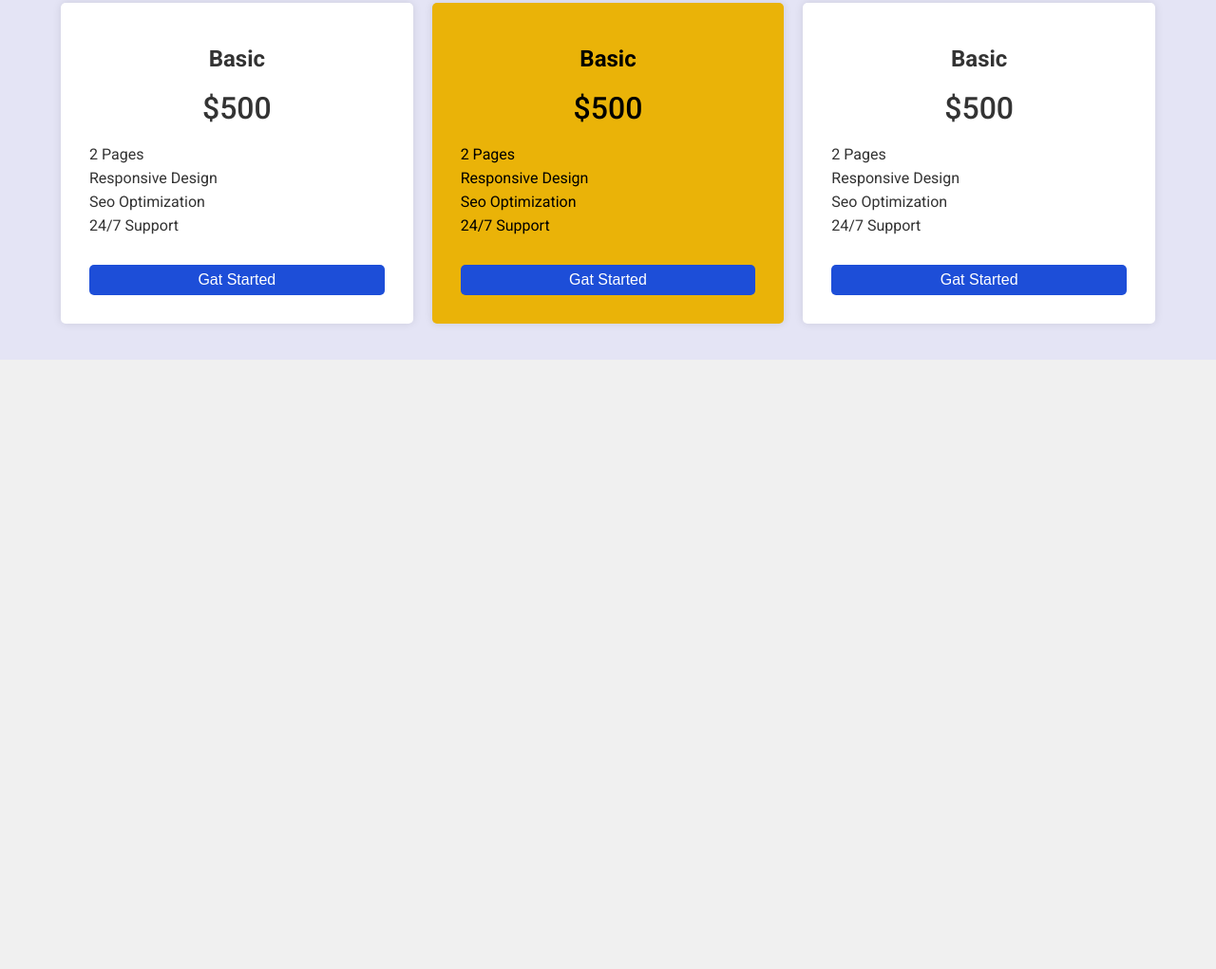
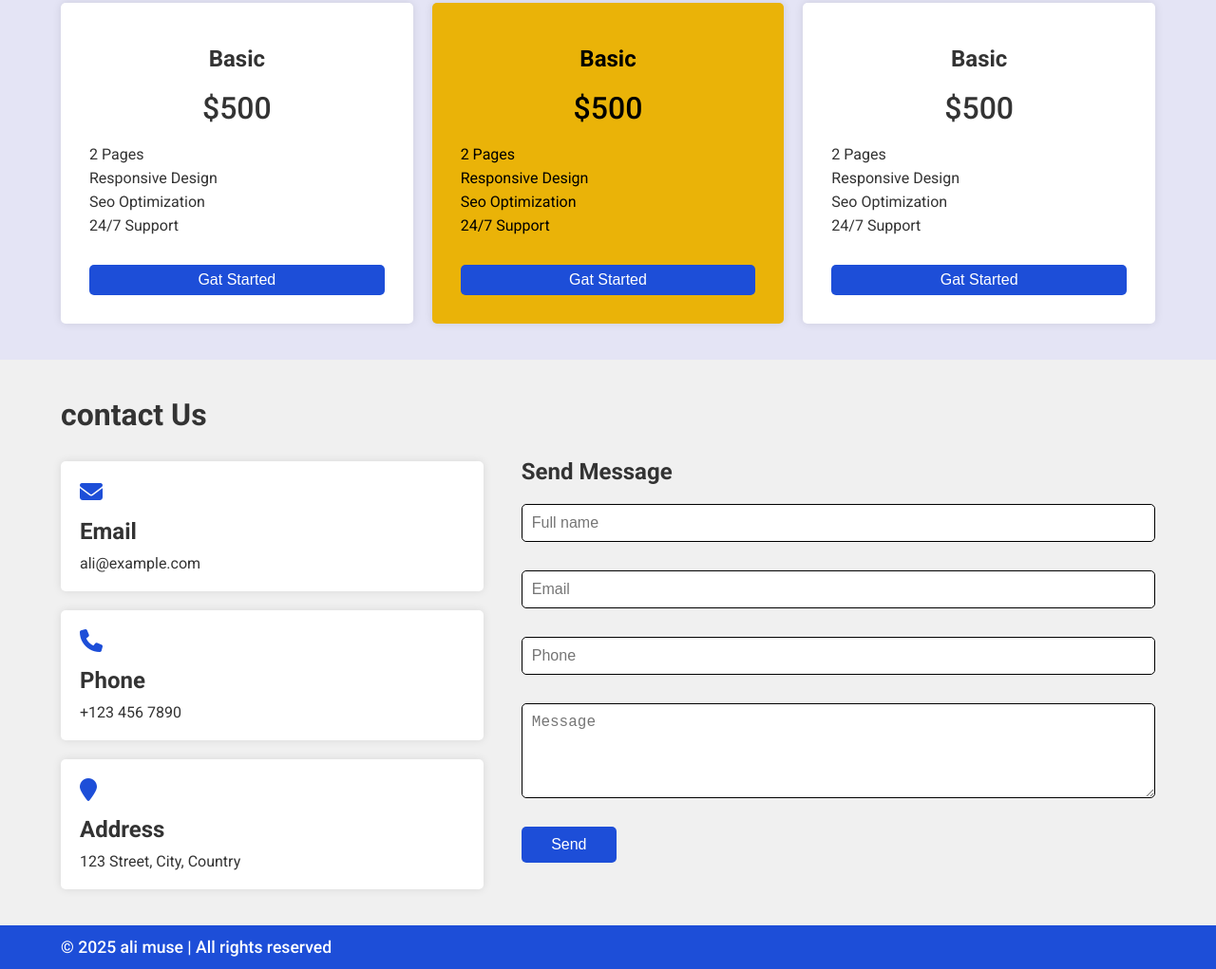
Before and after one commit to macruuftech/portfolio-website, a plain HTML site: page index.html in a window 1280 px wide. Shown: the part 2382-3403 px from the top of the page at 95% size. Before the commit the page ends 2761 px from the top, so only its background shows below. Drawn offline with Linux system fonts and the light colour scheme.

Commit message:
lesson four

```diff
--- a/index.html
+++ b/index.html
@@ -154,5 +154,40 @@
         </div>
       </div>
     </div>
+    <div class="contact-section" id="contact">
+      <div class="left">
+        <h2>contact Us</h2>
+        <div class="boxs">
+          <div class="box">
+            <i class="fa-solid fa-envelope"></i>
+            <h3>Email</h3>
+            <p>ali@example.com</p>
+          </div>
+          <div class="box">
+            <i class="fa-solid fa-phone"></i>
+            <h3>Phone</h3>
+            <p>+123 456 7890</p>
+          </div>
+          <div class="box">
+            <i class="fa-solid fa-map-marker"></i>
+            <h3>Address</h3>
+            <p>123 Street, City, Country</p>
+          </div>
+        </div>
+      </div>
+      <div class="right">
+        <h2>Send Message</h2>
+        <form>
+          <input type="text" placeholder="Full name" />
+          <input type="email" placeholder="Email" />
+          <input type="text" placeholder="Phone" />
+          <textarea placeholder="Message"></textarea>
+          <button>Send</button>
+        </form>
+      </div>
+    </div>
+    <div class="footer">
+      <p>&copy; 2025 ali muse | All rights reserved</p>
+    </div>
   </body>
 </html>
--- a/style.css
+++ b/style.css
@@ -265,3 +265,94 @@ a {
   background-color: #fff;
   color: #000;
 }
+.contact-section {
+  width: 100%;
+  padding: 3% 5%;
+  margin: 0 auto;
+  display: flex;
+}
+.contact-section .left {
+  width: 40%;
+}
+.contact-section .left h2 {
+  font-size: 2rem;
+  font-weight: 700;
+}
+.contact-section .left .boxs {
+  margin-top: 30px;
+}
+.contact-section .left .boxs .box {
+  width: 100%;
+  padding: 20px;
+  background-color: #fff;
+  box-shadow: 0 0 10px rgba(0, 0, 0, 0.1);
+  border-radius: 5px;
+  margin-top: 20px;
+}
+.boxs .box i {
+  font-size: 1.5rem;
+  color: #1d4ed8;
+}
+.boxs .box h3 {
+  font-size: 1.5rem;
+  font-weight: 700;
+  margin-top: 15px;
+}
+.boxs .box p {
+  font-size: 1rem;
+  font-weight: 400;
+  margin-top: 10px;
+}
+.contact-section .right {
+  width: 60%;
+  margin-top: 65px;
+  margin-left: 40px;
+}
+.right h2 {
+  font-size: 1.5rem;
+  font-weight: 700;
+}
+.right form {
+  margin-top: 20px;
+  display: flex;
+  flex-direction: column;
+}
+.right form input {
+  width: 100%;
+  padding: 10px;
+  margin-bottom: 30px;
+  border-radius: 5px;
+  outline: none;
+  border: 1px solid #000;
+  font-size: 1rem;
+}
+.right form textarea {
+  width: 100%;
+  height: 100px;
+  padding: 10px;
+  margin-bottom: 30px;
+  border-radius: 5px;
+  outline: none;
+  border: 1px solid #000;
+  font-size: 1rem;
+}
+.right form button {
+  width: 15%;
+  padding: 10px;
+  background-color: #1d4ed8;
+  color: #fff;
+  font-size: 1rem;
+  font-weight: 500;
+  border: none;
+  border-radius: 5px;
+  cursor: pointer;
+}
+.footer {
+  width: 100%;
+  padding: 1% 5%;
+  margin: 0 auto;
+  background-color: #1d4ed8;
+  color: #fff;
+  font-size: 1.1rem;
+  font-weight: 500;
+}
```
